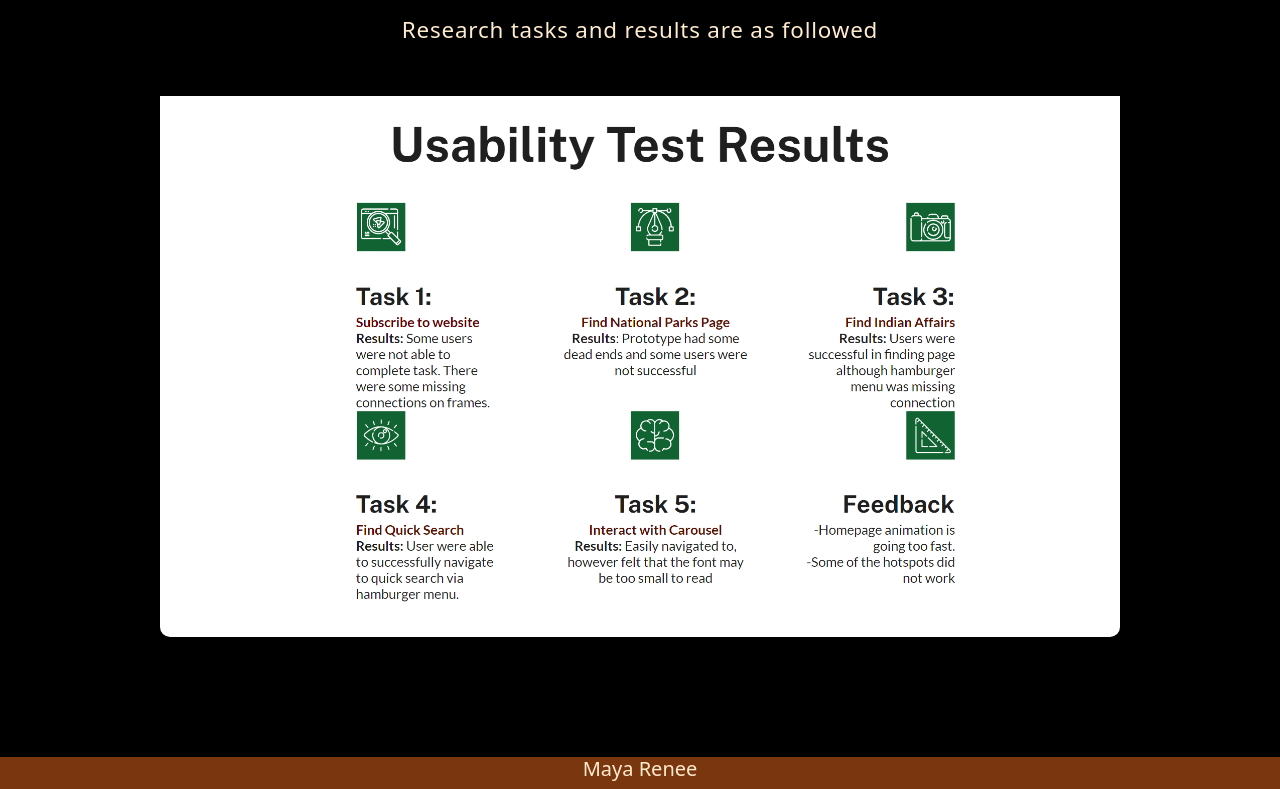
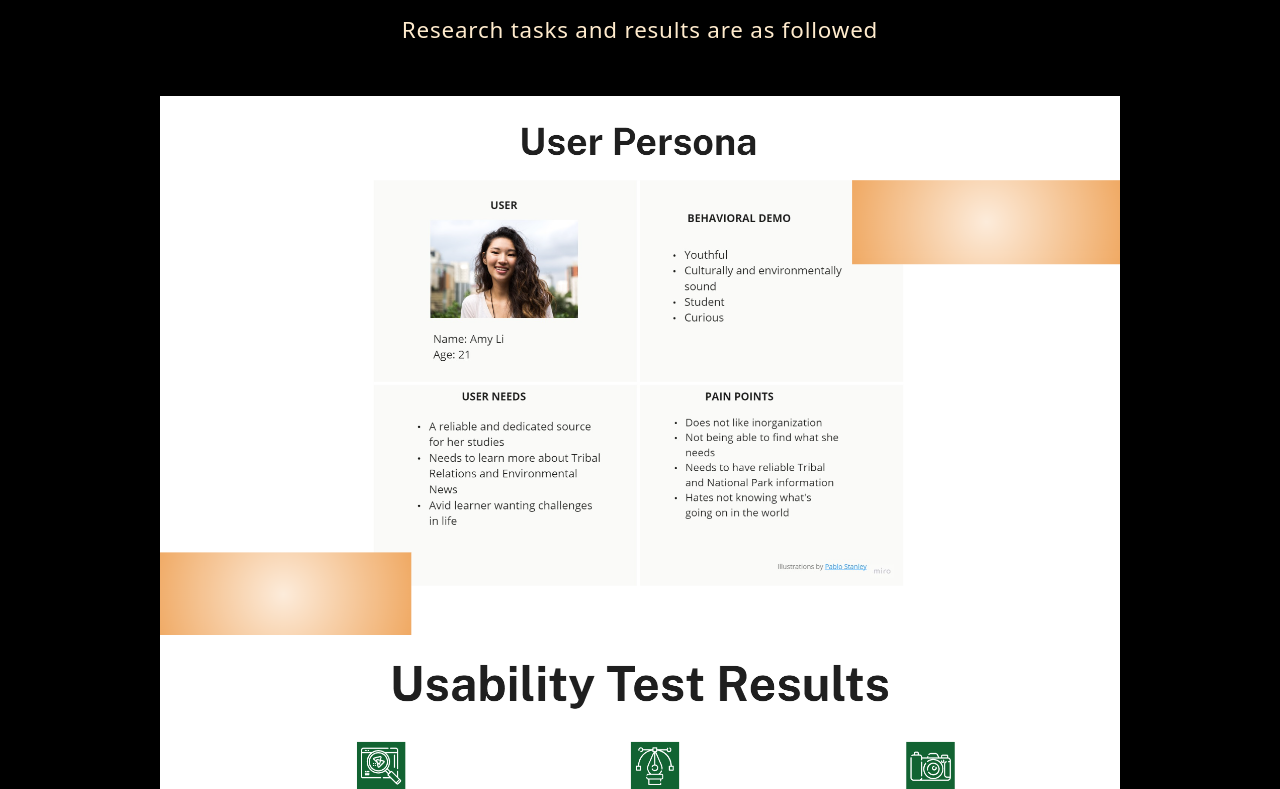
Before and after one commit to ReneeTinkerer95/UX_UI_HW_20, a plain HTML site: page index.html in a window 1280 px wide. Shown: the part 3418-4207 px from the top of the page. Drawn offline with nearby package versions, Linux system fonts and the light colour scheme.

Commit message:
persona upload

```diff
--- a/index.html
+++ b/index.html
@@ -59,6 +59,7 @@
                <p>Research tasks and results are as followed</p>
             </div>
             <div class="project-img">
+               <img src="img/persona.png" alt="img">
                <img src="img/usabilitytest.png" alt="img">
          </div>
         </div>
```
Also changed, not shown: img/persona.png (added).
